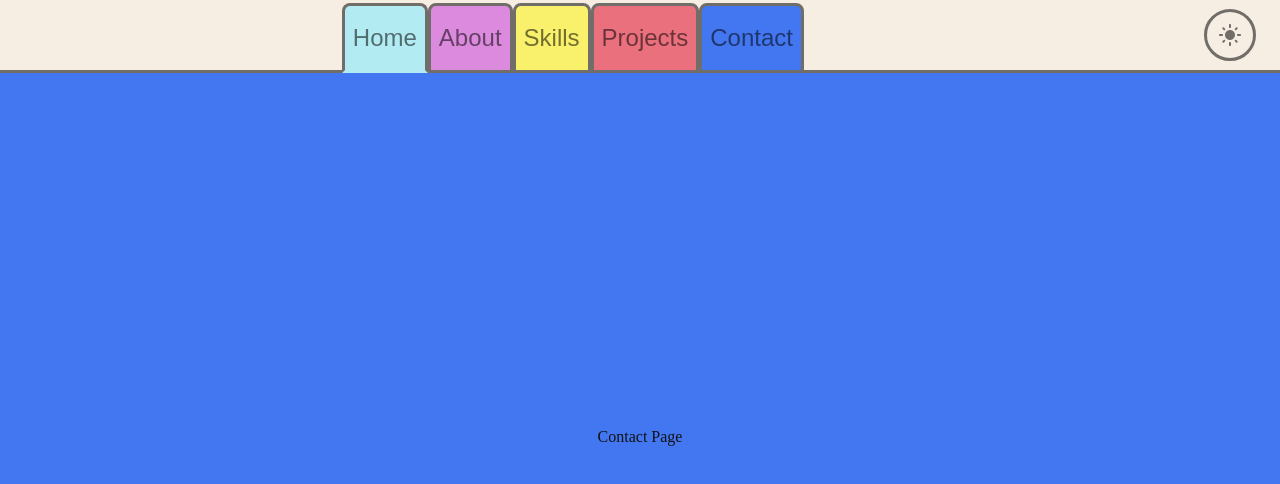
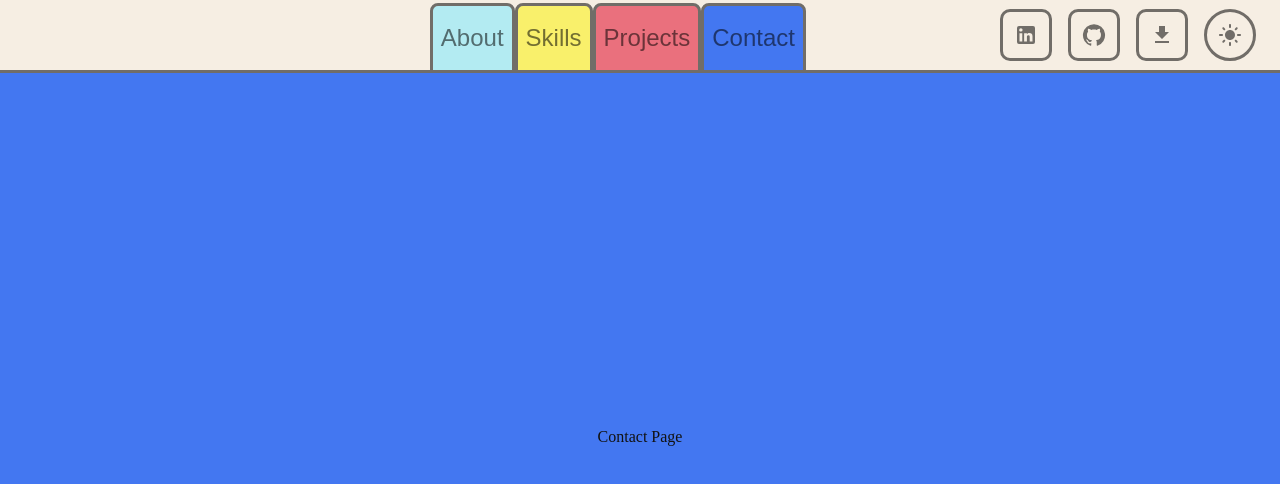
Before and after one commit to Matthew-E-Bjorkman/website-2025, a React (Vite) app: page /contact in a window 1280 px wide. Shown: the top 484 px of the page. Built offline with nearby package versions, Linux system fonts and the light colour scheme.

Commit message:
Add Header Link Buttons & Abstract Components

```diff
--- a/src/AboutPage.tsx
+++ b/src/AboutPage.tsx
@@ -5,7 +5,7 @@ const AboutPage = () => {
   const theme = useTheme();
 
   return (
-    <CenteredDiv style={{ background: theme.background2 }}>
+    <CenteredDiv style={{ background: theme.background1 }}>
       About Page
     </CenteredDiv>
   );
--- a/src/App.tsx
+++ b/src/App.tsx
@@ -1,6 +1,5 @@
 import { useEffect, useState } from "react";
 import AppLayout from "./AppLayout";
-import HomePage from "./HomePage";
 import AboutPage from "./AboutPage";
 import SkillsPage from "./SkillsPage";
 import ProjectsPage from "./ProjectsPage";
@@ -30,8 +29,7 @@ function App() {
       <ThemeProvider theme={theme}>
         <AppLayout toggleTheme={toggleTheme}>
           <Routes>
-            <Route index element={<HomePage />} />
-            <Route path="/about" element={<AboutPage />} />
+            <Route index element={<AboutPage />} />
             <Route path="/skills" element={<SkillsPage />} />
             <Route path="/projects" element={<ProjectsPage />} />
             <Route path="/contact" element={<ContactPage />} />
--- a/src/DesktopHeader.tsx
+++ b/src/DesktopHeader.tsx
@@ -1,16 +1,19 @@
 import {
   AppBar,
   Box,
-  IconButton,
   styled,
   ToggleButton,
   Toolbar,
+  Tooltip,
   useTheme,
 } from "@mui/material";
 import LightModeIcon from "@mui/icons-material/LightMode";
 import DarkModeIcon from "@mui/icons-material/DarkMode";
-import { Link } from "react-router";
 import { useState } from "react";
+import PageButton from "./PageButton.tsx";
+import { Download, GitHub, LinkedIn } from "@mui/icons-material";
+import Button from "@mui/material/Button";
+import Stack from "@mui/material/Stack";
 
 interface HeaderProps {
   toggleTheme: () => void;
@@ -20,6 +23,8 @@ const StyledAppBar = styled(AppBar)(({ theme }) => ({
   borderBottom: "3px solid",
   borderColor: theme.border,
   height: "73px !important",
+  background: theme.headerBackground,
+  position: "static",
 }));
 
 const StyledToolbar = styled(Toolbar)({
@@ -33,62 +38,27 @@ const StyledBox = styled(Box)({
   justifyContent: "space-between",
   width: "100%",
   height: "100%",
-  padding: "8px 400px 2px 400px",
+  padding: "8px 450px 2px 450px",
 });
 
-const StyledIconButton = styled(IconButton)(({ theme }) => ({
-  height: "100%",
+const StyledButton = styled(Button)(({ theme }) => ({
+  minWidth: "52px",
   border: "3px solid",
-  borderRadius: "8px",
-  borderBottom: "3px solid",
   borderColor: theme.border,
-  borderBottomLeftRadius: "0",
-  borderBottomRightRadius: "0",
+  borderRadius: "10px",
+  padding: "11px",
 }));
 
-const HomePageButton = styled(StyledIconButton)(({ theme }) => ({
-  borderBottomColor: theme.background1,
-  backgroundColor: theme.background1,
-  ":hover": {
-    backgroundColor: theme.background1,
-    filter: "brightness(90%)",
-  },
+const StyledDownload = styled(Download)(({ theme }) => ({
+  color: theme.border,
 }));
 
-const AboutPageButton = styled(StyledIconButton)(({ theme }) => ({
-  borderBottomColor: theme.background2,
-  backgroundColor: theme.background2,
-  ":hover": {
-    backgroundColor: theme.background2,
-    filter: "brightness(90%)",
-  },
+const StyledGitHub = styled(GitHub)(({ theme }) => ({
+  color: theme.border,
 }));
 
-const SkillsPageButton = styled(StyledIconButton)(({ theme }) => ({
-  borderBottomColor: theme.background3,
-  backgroundColor: theme.background3,
-  ":hover": {
-    backgroundColor: theme.background3,
-    filter: "brightness(90%)",
-  },
-}));
-
-const ProjectsPageButton = styled(StyledIconButton)(({ theme }) => ({
-  borderBottomColor: theme.background4,
-  backgroundColor: theme.background4,
-  ":hover": {
-    backgroundColor: theme.background4,
-    filter: "brightness(90%)",
-  },
-}));
-
-const ContactPageButton = styled(StyledIconButton)(({ theme }) => ({
-  borderBottomColor: theme.background5,
-  backgroundColor: theme.background5,
-  ":hover": {
-    backgroundColor: theme.background5,
-    filter: "brightness(90%)",
-  },
+const StyledLinkedIn = styled(LinkedIn)(({ theme }) => ({
+  color: theme.border,
 }));
 
 const StyledToggleButton = styled(ToggleButton)(({ theme }) => ({
@@ -97,76 +67,75 @@ const StyledToggleButton = styled(ToggleButton)(({ theme }) => ({
   borderRadius: "150px",
 }));
 
-const StyledLink = styled(Link)({
-  textDecoration: "none",
-  color: "inherit",
-});
-
 const DesktopHeader = ({ toggleTheme }: HeaderProps) => {
   const theme = useTheme();
   const [activeTab, setActiveTab] = useState("home");
 
+  const setPage = (pageName: string) => {
+    setActiveTab(pageName);
+  };
+
+  const pages = [
+    { name: "about", color: theme.background1 },
+    { name: "skills", color: theme.background3 },
+    { name: "projects", color: theme.background4 },
+    { name: "contact", color: theme.background5 },
+  ];
+
   return (
-    <StyledAppBar
-      style={{ background: theme.headerBackground }}
-      position="static"
-    >
+    <StyledAppBar>
       <StyledToolbar>
         <StyledBox>
-          <StyledLink to="/" onClick={() => setActiveTab("home")}>
-            <HomePageButton
-              style={{
-                borderBottom:
-                  activeTab == "home" ? "" : "3px solid" + theme.border,
-              }}
+          {pages.map((page) => (
+            <PageButton
+              pageName={page.name}
+              pageColor={page.color}
+              activePage={activeTab}
+              setActivePage={setPage}
+            />
+          ))}
+        </StyledBox>
+        <Stack direction="row" spacing={2} position="fixed">
+          <Tooltip title="LinkedIn">
+            <StyledButton
+              onClick={() =>
+                window.open(
+                  "https://www.linkedin.com/in/matthewbjorkman/",
+                  "LinkedIn",
+                )
+              }
             >
-              Home
-            </HomePageButton>
-          </StyledLink>
-          <StyledLink to="/about" onClick={() => setActiveTab("about")}>
-            <AboutPageButton
-              style={{
-                borderBottom:
-                  activeTab == "about" ? "" : "3px solid" + theme.border,
-              }}
+              <StyledLinkedIn />
+            </StyledButton>
+          </Tooltip>
+          <Tooltip title="GitHub">
+            <StyledButton
+              onClick={() =>
+                window.open(
+                  "https://github.com/Matthew-E-Bjorkman",
+                  "GitHubWindow",
+                )
+              }
             >
-              About
-            </AboutPageButton>
-          </StyledLink>
-          <StyledLink to="/skills" onClick={() => setActiveTab("skills")}>
-            <SkillsPageButton
-              style={{
-                borderBottom:
-                  activeTab == "skills" ? "" : "3px solid" + theme.border,
-              }}
+              <StyledGitHub />
+            </StyledButton>
+          </Tooltip>
+          <Tooltip title="Download Resume">
+            <a href="../public/Resume.pdf" download="MatthewBjorkmanResume.pdf">
+              <StyledButton>
+                <StyledDownload />
+              </StyledButton>
+            </a>
+          </Tooltip>
+          <Tooltip title="Change Theme">
+            <StyledToggleButton
+              value={theme.name}
+              onClick={() => toggleTheme()}
             >
-              Skills
-            </SkillsPageButton>
-          </StyledLink>
-          <StyledLink to="/projects" onClick={() => setActiveTab("projects")}>
-            <ProjectsPageButton
-              style={{
-                borderBottom:
-                  activeTab == "projects" ? "" : "3px solid" + theme.border,
-              }}
-            >
-              Projects
-            </ProjectsPageButton>
-          </StyledLink>
-          <StyledLink to="/contact" onClick={() => setActiveTab("contact")}>
-            <ContactPageButton
-              style={{
-                borderBottom:
-                  activeTab == "contact" ? "" : "3px solid" + theme.border,
-              }}
-            >
-              Contact
-            </ContactPageButton>
-          </StyledLink>
-        </StyledBox>
-        <StyledToggleButton value={theme.name} onClick={() => toggleTheme()}>
-          {theme.name === "light" ? <LightModeIcon /> : <DarkModeIcon />}
-        </StyledToggleButton>
+              {theme.name === "light" ? <LightModeIcon /> : <DarkModeIcon />}
+            </StyledToggleButton>
+          </Tooltip>
+        </Stack>
       </StyledToolbar>
     </StyledAppBar>
   );
--- a/src/HomePage.tsx
+++ /dev/null
@@ -1,14 +0,0 @@
-import { useTheme } from "@mui/material";
-import CenteredDiv from "./CenteredDiv";
-
-const HomePage = () => {
-  const theme = useTheme();
-
-  return (
-    <CenteredDiv style={{ background: theme.background1 }}>
-      Home Page
-    </CenteredDiv>
-  );
-};
-
-export default HomePage;
--- /dev/null
+++ b/src/PageButton.tsx
@@ -0,0 +1,54 @@
+import { IconButton, styled, useTheme } from "@mui/material";
+import { Link } from "react-router";
+
+export interface PageButtonProps {
+  pageName: string;
+  activePage: string;
+  pageColor: string;
+  setActivePage: (activePage: string) => void;
+}
+
+const StyledIconButton = styled(IconButton)(({ theme }) => ({
+  height: "100%",
+  border: "3px solid",
+  borderRadius: "8px",
+  borderBottom: "3px solid",
+  borderColor: theme.border,
+  borderBottomLeftRadius: "0",
+  borderBottomRightRadius: "0",
+}));
+
+const StyledLink = styled(Link)({
+  textDecoration: "none",
+  color: "inherit",
+  ":hover": {
+    filter: "brightness(90%)",
+  },
+});
+
+const PageButton = ({
+  pageName,
+  activePage,
+  pageColor,
+  setActivePage,
+}: PageButtonProps) => {
+  const theme = useTheme();
+
+  return (
+    <StyledLink
+      to={pageName === "about" ? "/" : "/" + pageName}
+      onClick={() => setActivePage(pageName)}
+    >
+      <StyledIconButton
+        style={{
+          borderBottomColor: activePage == pageName ? pageColor : theme.border,
+          backgroundColor: pageColor,
+        }}
+      >
+        {pageName.charAt(0).toUpperCase() + pageName.substring(1)}
+      </StyledIconButton>
+    </StyledLink>
+  );
+};
+
+export default PageButton;
```
Also changed, not shown: 1 other file (tests, documents, lock files or other folders).
